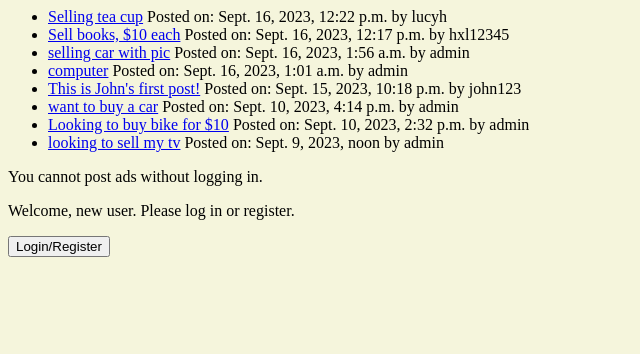
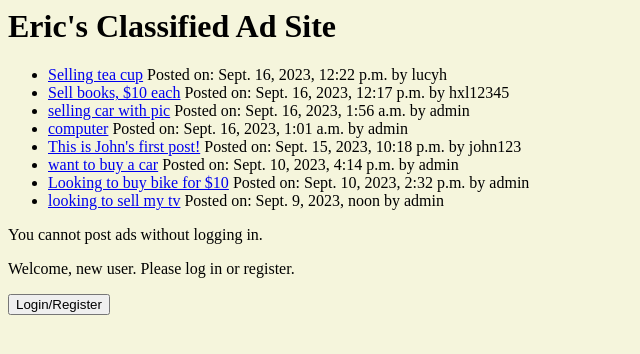
Before and after one commit to ehuang2467/classified_ads, a Django app: page /classified_ads/ in a window 1280 px wide. Shown: the top 354 px of the page, without its empty margins (0-640 px from the left). Run offline with Django 4.2, Linux system fonts and the light colour scheme; data comes from the database, SQL or seed files in the repository; both versions use the stored data as it was after the commit.

Commit message:
added title to site index

```diff
--- a/ad_site/classified_ads/templates/classified_ads/index.html
+++ b/ad_site/classified_ads/templates/classified_ads/index.html
@@ -1,6 +1,8 @@
 {% load static %}
 
 <link rel="stylesheet" href="{% static 'classified_ads/style.css' %}">
+
+<h1>Eric's Classified Ad Site</h1>
 
 {% if latest_ads_list %}
 <ul>
```
Also changed, not shown: ad_site/classified_ads/static/classified_ads/teacup.jpg (added), ad_site/db.sqlite3.
